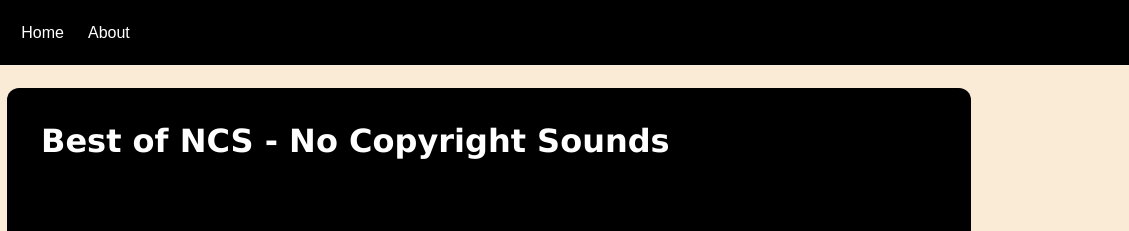
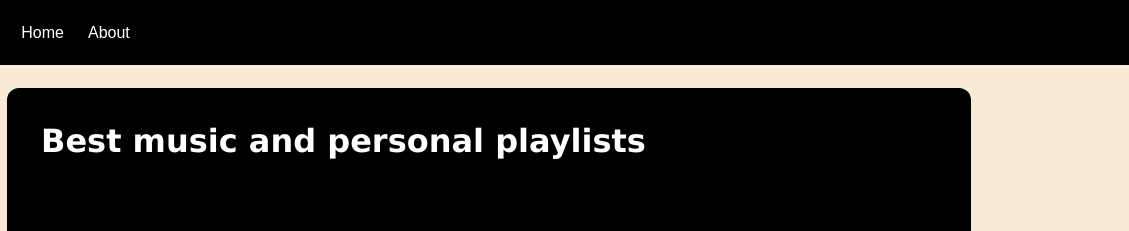
Before and after one commit to asheeshkumar7521-lab/spotify, a plain HTML site: page index.html in a window 1280 px wide. Shown: the top 231 px of the page, 151-1280 px from the left. Drawn offline with Linux system fonts and the light colour scheme; a web font is replaced by a local one.

Commit message:
Update Spotify project

```diff
--- a/index.html
+++ b/index.html
@@ -24,7 +24,7 @@
 
     <div class="container">
           <div class="songlist">
-        <h1>Best of NCS - No Copyright Sounds</h1>
+        <h1>Best music and personal playlists</h1>
             <div class="songItemcontainer">
             <div class="songItem">
                 <img src="covers/1.jpg" alt="1">
```
